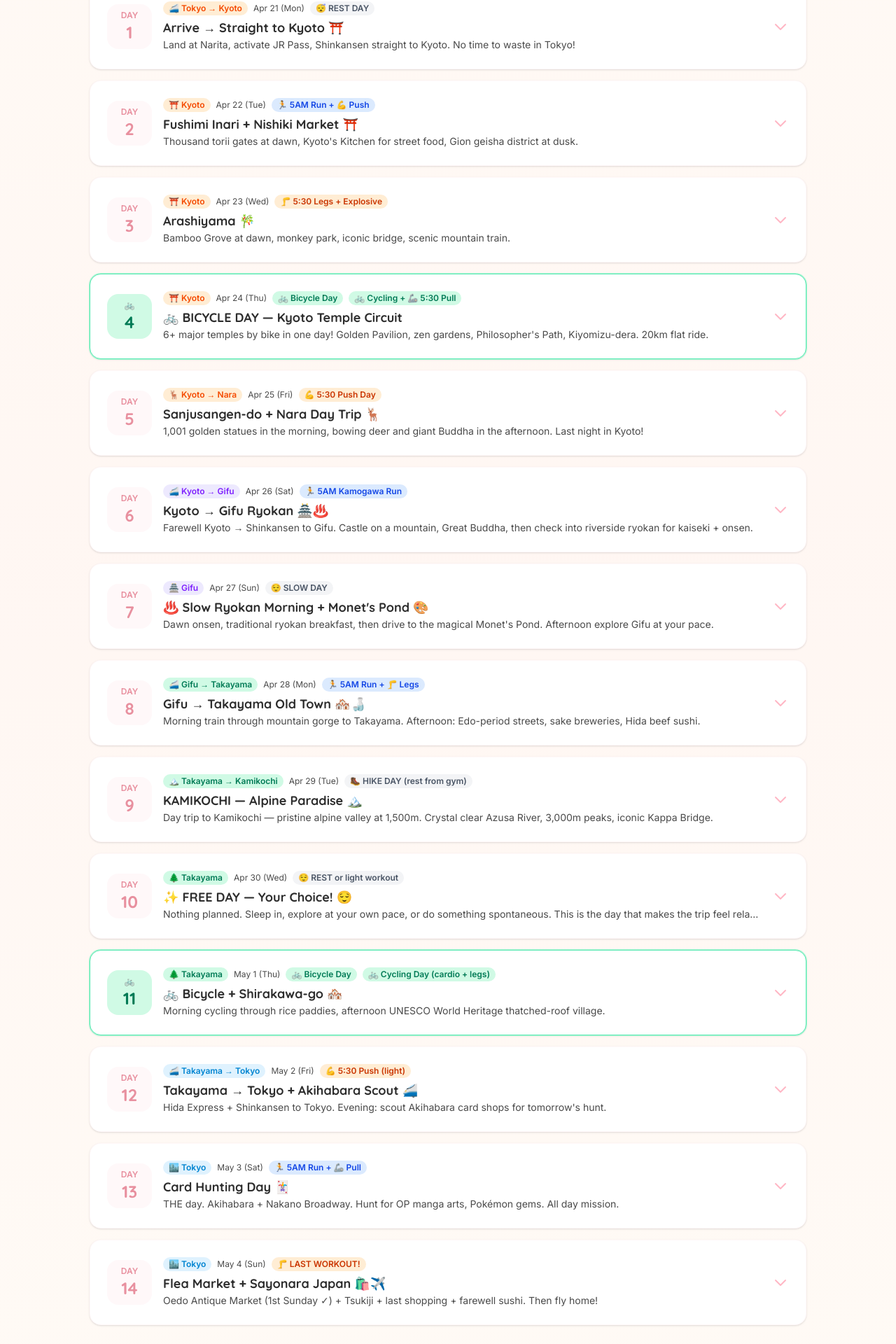
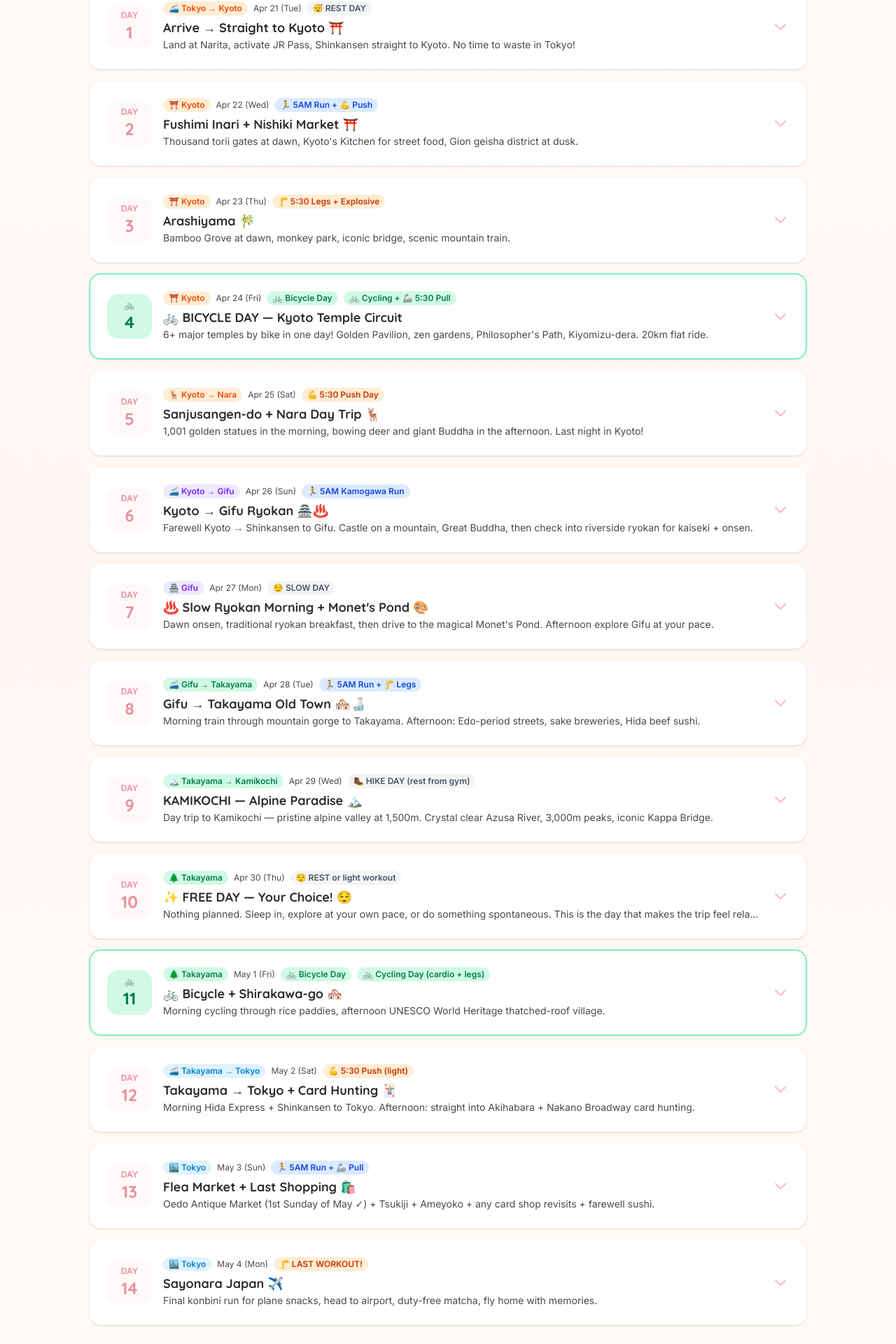
Before and after one commit to zexoverz/japan-trip, a React (Vite) app: page / in a window 1280 px wide. Shown: the part 2107-4027 px from the top of the page at 70% size. Built offline with nearby package versions, Linux system fonts and the light colour scheme.

Commit message:
fix: correct day-of-week labels, Day 12=card hunting, Day 13=flea market Sun May 3, Day 14=departure, keep original Tokyo accom list

```diff
--- a/src/components/Itinerary.jsx
+++ b/src/components/Itinerary.jsx
@@ -2,7 +2,7 @@ import { useState } from 'react'
 
 const days = [
   {
-    day: 1, date: 'Apr 21 (Mon)', title: 'Arrive → Straight to Kyoto ⛩️',
+    day: 1, date: 'Apr 21 (Tue)', title: 'Arrive → Straight to Kyoto ⛩️',
     city: 'Tokyo → Kyoto', cityColor: 'bg-orange-100 text-orange-600',
     theme: 'Arrival & Travel',
     isBicycleDay: false,
@@ -27,7 +27,7 @@ const days = [
     ],
   },
   {
-    day: 2, date: 'Apr 22 (Tue)', title: 'Fushimi Inari + Nishiki Market ⛩️',
+    day: 2, date: 'Apr 22 (Wed)', title: 'Fushimi Inari + Nishiki Market ⛩️',
     city: 'Kyoto', cityColor: 'bg-orange-100 text-orange-600',
     theme: 'Iconic Kyoto',
     isBicycleDay: false,
@@ -62,7 +62,7 @@ const days = [
     ],
   },
   {
-    day: 3, date: 'Apr 23 (Wed)', title: 'Arashiyama 🎋',
+    day: 3, date: 'Apr 23 (Thu)', title: 'Arashiyama 🎋',
     city: 'Kyoto', cityColor: 'bg-orange-100 text-orange-600',
     theme: 'Bamboo & Mountains',
     isBicycleDay: false,
@@ -93,7 +93,7 @@ const days = [
     ],
   },
   {
-    day: 4, date: 'Apr 24 (Thu)', title: '🚲 BICYCLE DAY — Kyoto Temple Circuit',
+    day: 4, date: 'Apr 24 (Fri)', title: '🚲 BICYCLE DAY — Kyoto Temple Circuit',
     city: 'Kyoto', cityColor: 'bg-orange-100 text-orange-600',
     theme: '🚲 Bicycle Day',
     isBicycleDay: true,
@@ -129,7 +129,7 @@ const days = [
     ],
   },
   {
-    day: 5, date: 'Apr 25 (Fri)', title: 'Sanjusangen-do + Nara Day Trip 🦌',
+    day: 5, date: 'Apr 25 (Sat)', title: 'Sanjusangen-do + Nara Day Trip 🦌',
     city: 'Kyoto → Nara', cityColor: 'bg-orange-100 text-orange-600',
     theme: '🦌 Temples & Deer',
     isBicycleDay: false,
@@ -162,7 +162,7 @@ const days = [
     ],
   },
   {
-    day: 6, date: 'Apr 26 (Sat)', title: 'Kyoto → Gifu Ryokan 🏯♨️',
+    day: 6, date: 'Apr 26 (Sun)', title: 'Kyoto → Gifu Ryokan 🏯♨️',
     city: 'Kyoto → Gifu', cityColor: 'bg-violet-100 text-violet-600',
     theme: '♨️ Ryokan & Onsen',
     isBicycleDay: false,
@@ -198,7 +198,7 @@ const days = [
     ],
   },
   {
-    day: 7, date: 'Apr 27 (Sun)', title: '♨️ Slow Ryokan Morning + Monet\'s Pond 🎨',
+    day: 7, date: 'Apr 27 (Mon)', title: '♨️ Slow Ryokan Morning + Monet\'s Pond 🎨',
     city: 'Gifu', cityColor: 'bg-violet-100 text-violet-600',
     theme: '🎨 Hidden Gem Day',
     isBicycleDay: false,
@@ -234,7 +234,7 @@ const days = [
     ],
   },
   {
-    day: 8, date: 'Apr 28 (Mon)', title: 'Gifu → Takayama Old Town 🏘️🍶',
+    day: 8, date: 'Apr 28 (Tue)', title: 'Gifu → Takayama Old Town 🏘️🍶',
     city: 'Gifu → Takayama', cityColor: 'bg-emerald-100 text-emerald-700',
     theme: '🏘️ Old Japan',
     isBicycleDay: false,
@@ -270,7 +270,7 @@ const days = [
     ],
   },
   {
-    day: 9, date: 'Apr 29 (Tue)', title: 'KAMIKOCHI — Alpine Paradise 🏔️',
+    day: 9, date: 'Apr 29 (Wed)', title: 'KAMIKOCHI — Alpine Paradise 🏔️',
     city: 'Takayama → Kamikochi', cityColor: 'bg-emerald-100 text-emerald-700',
     theme: '🏔️ Japanese Alps Hike',
     isBicycleDay: false,
@@ -304,7 +304,7 @@ const days = [
     ],
   },
   {
-    day: 10, date: 'Apr 30 (Wed)', title: '✨ FREE DAY — Your Choice! 😌',
+    day: 10, date: 'Apr 30 (Thu)', title: '✨ FREE DAY — Your Choice! 😌',
     city: 'Takayama', cityColor: 'bg-emerald-100 text-emerald-700',
     theme: '✨ Buffer / Rest Day',
     isBicycleDay: false,
@@ -335,7 +335,7 @@ const days = [
     ],
   },
   {
-    day: 11, date: 'May 1 (Thu)', title: '🚲 Bicycle + Shirakawa-go 🏘️',
+    day: 11, date: 'May 1 (Fri)', title: '🚲 Bicycle + Shirakawa-go 🏘️',
     city: 'Takayama', cityColor: 'bg-emerald-100 text-emerald-700',
     theme: '🚲 Bicycle + UNESCO Village',
     isBicycleDay: true,
@@ -370,102 +370,100 @@ const days = [
     ],
   },
   {
-    day: 12, date: 'May 2 (Fri)', title: 'Takayama → Tokyo + Akihabara Scout 🚄',
+    day: 12, date: 'May 2 (Sat)', title: 'Takayama → Tokyo + Card Hunting 🃏',
     city: 'Takayama → Tokyo', cityColor: 'bg-sky-100 text-sky-600',
-    theme: '🚄 Travel to Tokyo',
+    theme: '🃏 Travel + Card Hunt',
     isBicycleDay: false,
-    fitness: { type: 'push', label: '💪 5:30 Push (light)', detail: '5:30 light session: Push-ups 4×15, diamond push-ups 3×12, pike push-ups 3×10, plank 3×45s. Or just enjoy the morning.' },
+    fitness: { type: 'push', label: '💪 5:30 Push (light)', detail: '5:30 light session before travel. Or skip — big card hunting afternoon ahead.' },
     image: 'https://images.unsplash.com/photo-1542051841857-5f90071e7989?w=600&q=75',
-    summary: 'Hida Express + Shinkansen to Tokyo. Evening: scout Akihabara card shops for tomorrow\'s hunt.',
-    dayCost: '¥5,000-8,000 (transport + dinner)',
+    summary: 'Morning Hida Express + Shinkansen to Tokyo. Afternoon: straight into Akihabara + Nakano Broadway card hunting.',
+    dayCost: '¥5,000-8,000 (food) + CARD BUDGET',
     schedule: [
-      { time: '05:30', emoji: '💪', text: 'PUSH (light): Push-ups 4×15, diamond push-ups 3×12, plank 3×45s. Or skip — travel day.' },
+      { time: '05:30', emoji: '💪', text: 'PUSH (light): Push-ups 4×15, diamond push-ups 3×12, plank 3×45s. Or skip — travel + hunt day.' },
       { time: '06:15', emoji: '🚿', text: 'Shower → breakfast → pack' },
-      { time: '08:00', emoji: '📦', text: 'CHECK OUT guesthouse' },
-      { time: '08:30', emoji: '🚃', text: 'JR Hida Express: Takayama → Nagoya (2h 20min, covered by JR Pass!)' },
-      { time: '10:50', emoji: '🍜', text: 'Quick lunch at Nagoya Station — last chance for miso katsu or kishimen!' },
-      { time: '11:30', emoji: '🚄', text: 'Shinkansen: Nagoya → Tokyo (1h 40min, covered by JR Pass!)' },
-      { time: '13:10', emoji: '🏙️', text: 'Arrive Tokyo! Drop bags at hotel near Akihabara/Ueno.' },
-      { time: '14:00', emoji: '🏨', text: 'Check in hotel' },
-      { time: '15:00', emoji: '🚶', text: 'Akihabara scouting — walk around, note card shop locations for tomorrow\'s hunt' },
-      { time: '16:00', emoji: '🃏', text: 'Quick peek at Mandarake Complex — check stock, note prices, don\'t buy yet!' },
-      { time: '17:00', emoji: '🃏', text: 'Peek at Yuyu-tei, Surugaya — build your mental map of where to hit tomorrow' },
-      { time: '19:00', emoji: '🍜', text: 'Dinner: ramen under Akihabara station or try a maid café for the experience 😂' },
-      { time: '21:00', emoji: '📱', text: 'Plan tomorrow\'s card hunting route. Check SNKR Dunk prices. Early sleep!' },
+      { time: '07:30', emoji: '📦', text: 'CHECK OUT guesthouse' },
+      { time: '08:00', emoji: '🚃', text: 'JR Hida Express: Takayama → Nagoya (2h 20min, covered by JR Pass!)' },
+      { time: '10:20', emoji: '🍜', text: 'Quick lunch at Nagoya Station — miso katsu or kishimen!' },
+      { time: '11:00', emoji: '🚄', text: 'Shinkansen: Nagoya → Tokyo (1h 40min, covered by JR Pass!)' },
+      { time: '12:40', emoji: '🏙️', text: 'Arrive Tokyo! Drop bags at hotel near Akihabara/Ueno.' },
+      { time: '13:30', emoji: '🏨', text: 'Check in hotel. Game face on. 🎯' },
+      { time: '14:00', emoji: '🃏', text: 'Mandarake Complex Akihabara — floors 3-5 for TCG. PSA slabs, vintage promos.' },
+      { time: '15:30', emoji: '🃏', text: 'Surugaya Akihabara — multiple locations on Chuo-dori. Compare prices!' },
+      { time: '16:30', emoji: '🃏', text: 'Yuyu-tei physical store — best for One Piece raw singles. Same prices as online!' },
+      { time: '17:00', emoji: '🃏', text: 'Card Rush + Book Off Akihabara — check glass cases for random steals' },
+      { time: '17:30', emoji: '🚃', text: 'Train to Nakano (JR Chuo Line, 15 min)' },
+      { time: '18:00', emoji: '🏪', text: '🎯 Mandarake Nakano Broadway — THE BEST for vintage/museum promos. Floors 2-4.' },
+      { time: '19:30', emoji: '🍺', text: 'Dinner near Nakano — cheap izakaya area. Celebrate day 1 haul!' },
+      { time: '21:00', emoji: '📦', text: 'Back to hotel. Organize purchases. Plan tomorrow\'s hits if anything was missed.' },
     ],
     tips: [
-      'Total travel: Takayama → Nagoya (2h20) → Tokyo (1h40) = ~4h moving time.',
-      'Scout Akihabara tonight so you don\'t waste time tomorrow figuring out where to go.',
-      'Reserve Shinkansen seats — Golden Week trains are packed!',
-    ],
-  },
-  {
-    day: 13, date: 'May 3 (Sat)', title: 'Card Hunting Day 🃏',
-    city: 'Tokyo', cityColor: 'bg-sky-100 text-sky-600',
-    theme: '🃏 THE Card Hunt',
-    isBicycleDay: false,
-    fitness: { type: 'run+pull', label: '🏃 5AM Run + 🦾 Pull', detail: '5:00 Imperial Palace Loop (5km) — THE most famous running route in Japan! → 5:40 Pull: doorframe rows 4×12, backpack curls 3×15, plank shoulder taps 3×20. Done by 6:10.', run: 'Imperial Palace Loop, 5km' },
-    image: 'https://images.unsplash.com/photo-1542051841857-5f90071e7989?w=600&q=75',
-    summary: 'THE day. Akihabara + Nakano Broadway. Hunt for OP manga arts, Pokémon gems. All day mission.',
-    dayCost: '¥3,000-5,000 (food) + CARD BUDGET',
-    schedule: [
-      { time: '05:00', emoji: '🏃', text: '5AM RUN: Imperial Palace Loop (5km) — THE most famous running route in Japan!' },
-      { time: '05:40', emoji: '🦾', text: 'PULL: Doorframe rows 4×12, backpack curls 3×15, plank shoulder taps 3×20' },
-      { time: '06:10', emoji: '🚿', text: 'Shower → breakfast → game face on' },
-      { time: '09:30', emoji: '📱', text: 'Open SNKR Dunk on phone — have target prices ready for comparison' },
-      { time: '10:00', emoji: '🃏', text: 'Mandarake Complex Akihabara — floors 3-5 for TCG. Check graded PSA slabs, vintage promos.' },
-      { time: '11:30', emoji: '🃏', text: 'Surugaya Akihabara — multiple locations on Chuo-dori. Compare prices across stores!' },
-      { time: '12:30', emoji: '🍜', text: 'Lunch: ramen street under Akihabara station (fast, cheap, good)' },
-      { time: '13:30', emoji: '🃏', text: 'Card Rush Akihabara — good selection of modern PSA slabs' },
-      { time: '14:30', emoji: '🃏', text: 'Yuyu-tei physical store — best for One Piece raw singles. Same prices as online!' },
-      { time: '15:30', emoji: '🃏', text: 'Book Off Akihabara — check glass cases for random steals' },
-      { time: '16:30', emoji: '🚃', text: 'Train to Nakano (JR Chuo Line, 15 min)' },
-      { time: '17:00', emoji: '🏪', text: '🎯 Mandarake Nakano Broadway — THE BEST for vintage/museum promos. Check floors 2-4.' },
-      { time: '18:30', emoji: '🔍', text: 'Other Nakano Broadway card shops — several in the building' },
-      { time: '19:30', emoji: '🍺', text: 'Dinner near Nakano — great cheap izakaya area. Celebrate your haul!' },
-      { time: '21:00', emoji: '📦', text: 'Back to hotel. Organize purchases. Put slabs in hard-top loaders for carry-on.' },
-    ],
-    tips: [
+      'Arrive Tokyo ~12:40 → hunting by 14:00. That\'s 7+ hours of card shopping!',
       '🎯 PRIMARY TARGETS: OP manga art parallels (OP01-OP04), Pokémon gems',
       'Check SNKR Dunk prices on phone BEFORE every purchase!',
       'Tax-free: spend ¥5,000+ at one store → show passport → no tax!',
       'Carry CASH — some smaller card shops are cash-only.',
-      'Don\'t buy English cards in Japan — they\'re cheaper online.',
     ],
   },
   {
-    day: 14, date: 'May 4 (Sun)', title: 'Flea Market + Sayonara Japan 🛍️✈️',
+    day: 13, date: 'May 3 (Sun)', title: 'Flea Market + Last Shopping 🛍️',
     city: 'Tokyo', cityColor: 'bg-sky-100 text-sky-600',
-    theme: '🛍️ Last Day + Departure',
+    theme: '🛍️ Flea Market Day',
     isBicycleDay: false,
-    fitness: { type: 'legs', label: '🦵 LAST WORKOUT!', detail: 'Last workout of the trip! Squats 4×20, jump squats 3×10, walking lunges 3×12, calf raises 4×20. Go hard — last session! Done by 6:00.' },
+    fitness: { type: 'run+pull', label: '🏃 5AM Run + 🦾 Pull', detail: '5:00 Imperial Palace Loop (5km) — THE most famous running route in Japan! → 5:40 Pull: doorframe rows 4×12, backpack curls 3×15, plank shoulder taps 3×20. Done by 6:10.', run: 'Imperial Palace Loop, 5km' },
     image: 'https://images.unsplash.com/photo-1493976040374-85c8e12f0c0e?w=600&q=75',
-    summary: 'Oedo Antique Market (1st Sunday ✓) + Tsukiji + last shopping + farewell sushi. Then fly home!',
+    summary: 'Oedo Antique Market (1st Sunday of May ✓) + Tsukiji + Ameyoko + any card shop revisits + farewell sushi.',
     dayCost: '¥8,000-15,000',
     schedule: [
-      { time: '05:30', emoji: '🦵', text: 'LAST WORKOUT! LEGS: Squats 4×20, jump squats 3×10, walking lunges 3×12, calf raises 4×20. 💪' },
-      { time: '06:00', emoji: '🚿', text: 'Shower → pack everything → breakfast' },
-      { time: '07:30', emoji: '📦', text: 'Final check: all cards secure in carry-on? Passport? WiFi returned?' },
-      { time: '08:00', emoji: '🏨', text: 'CHECK OUT hotel. Store bags at hotel (most hold luggage for free on checkout day).' },
-      { time: '08:30', emoji: '🚃', text: 'Head to Tsukiji Outer Market — tamagoyaki, fresh seafood, tuna bowls for breakfast #2' },
-      { time: '09:30', emoji: '🚃', text: 'Walk to Tokyo International Forum (5 min from Tsukiji)' },
-      { time: '10:00', emoji: '🛍️', text: '✨ Oedo Antique Market — Japan\'s largest outdoor antique market! 1st Sunday = today! ~250 vendors.' },
-      { time: '10:30', emoji: '🏺', text: 'Browse: vintage kimono, ceramics, woodblock prints, antique toys, retro cameras' },
-      { time: '11:30', emoji: '💰', text: 'Negotiate! Cash is king. Polite haggling expected (10-20% off).' },
-      { time: '12:30', emoji: '🍣', text: 'Early farewell sushi — splurge! Midori Sushi Shibuya or Sushi Zanmai Tsukiji' },
-      { time: '14:00', emoji: '🏪', text: 'Don Quijote — last-minute gifts, Japanese snacks, KitKat flavors' },
-      { time: '15:00', emoji: '🏨', text: 'Pick up bags from hotel' },
-      { time: '15:30', emoji: '🚃', text: 'Head to airport — Narita Express (1h) or Skyliner (41 min)' },
-      { time: '17:00', emoji: '🛍️', text: 'Airport duty-free — matcha sweets, Japanese whisky, last-minute omiyage' },
-      { time: '18:00', emoji: '🍜', text: 'Airport dinner — surprisingly good ramen at Narita/Haneda' },
-      { time: '19:00', emoji: '✈️', text: 'Board flight. ありがとう日本！See you next time! 🇯🇵' },
+      { time: '05:00', emoji: '🏃', text: '5AM RUN: Imperial Palace Loop (5km) — THE most famous running route in Japan! Counter-clockwise.' },
+      { time: '05:40', emoji: '🦾', text: 'PULL: Doorframe rows 4×12, backpack curls 3×15, plank shoulder taps 3×20' },
+      { time: '06:10', emoji: '🚿', text: 'Shower → breakfast' },
+      { time: '08:00', emoji: '🚃', text: 'Head to Tsukiji Outer Market — tamagoyaki, fresh seafood, tuna bowls' },
+      { time: '09:00', emoji: '🚃', text: 'Walk to Tokyo International Forum (Yurakucho, 5 min from Tsukiji)' },
+      { time: '09:30', emoji: '🛍️', text: '✨ Oedo Antique Market — Japan\'s largest outdoor antique market! 1st Sunday = today! ~250 vendors.' },
+      { time: '10:00', emoji: '🏺', text: 'Browse: vintage kimono, ceramics, old woodblock prints, antique toys, retro cameras, military items' },
+      { time: '11:00', emoji: '💰', text: 'Negotiate! Cash is king at flea markets. Polite haggling expected (10-20% off asking price).' },
+      { time: '12:00', emoji: '🍜', text: 'Lunch near Yurakucho/Ginza area' },
+      { time: '13:30', emoji: '🃏', text: 'Optional: revisit any card shops you missed yesterday, or Akihabara for final picks' },
+      { time: '15:00', emoji: '🛍️', text: 'Ameyoko Market (Ueno) — cheap street shopping, snacks, spices, dried fruits' },
+      { time: '16:30', emoji: '🏪', text: 'Don Quijote — last-minute gifts, Japanese snacks, KitKat flavors, electronics' },
+      { time: '18:00', emoji: '🚶', text: 'Optional: Shimokitazawa vintage shops or Shibuya/Harajuku walk' },
+      { time: '19:30', emoji: '🍣', text: 'FAREWELL DINNER: Splurge on sushi! Midori Sushi (Shibuya), Sushi Zanmai (Tsukiji 24h), or kaiten-zushi' },
+      { time: '21:00', emoji: '📦', text: 'PACK EVERYTHING. Cards in hard-top loaders → carry-on bag. Souvenirs in checked luggage.' },
+      { time: '22:00', emoji: '😴', text: 'Last night in Japan. おやすみ！' },
     ],
     tips: [
       'Oedo Antique Market: 9AM-3PM, rain or shine. Come early for best selection!',
       'Flea market is CASH ONLY. Bring ¥20,000+ in cash.',
-      'Pack cards in carry-on ONLY. Never check valuable cards.',
-      'Return Suica at airport for ¥500 deposit refund. Or keep as souvenir!',
-      'Arrive airport 3 hours early during Golden Week!',
+      'This is your buffer day for any card shops you missed yesterday.',
+      'Tsukiji Outer Market is busiest 9-11AM. Go before the flea market.',
+    ],
+  },
+  {
+    day: 14, date: 'May 4 (Mon)', title: 'Sayonara Japan ✈️',
+    city: 'Tokyo', cityColor: 'bg-sky-100 text-sky-600',
+    theme: '✈️ Departure',
+    isBicycleDay: false,
+    fitness: { type: 'legs', label: '🦵 LAST WORKOUT!', detail: 'Last workout of the trip! Squats 4×20, jump squats 3×10, walking lunges 3×12, calf raises 4×20. Go hard! Done by 6:00. You earned it. 💪' },
+    image: 'https://images.unsplash.com/photo-1513407030348-c983a97b98d8?w=600&q=75',
+    summary: 'Final konbini run for plane snacks, head to airport, duty-free matcha, fly home with memories.',
+    dayCost: '¥3,000-5,000',
+    schedule: [
+      { time: '05:30', emoji: '🦵', text: 'LAST WORKOUT! LEGS: Squats 4×20, jump squats 3×10, walking lunges 3×12, calf raises 4×20. 💪' },
+      { time: '06:00', emoji: '🚿', text: 'Shower → final pack' },
+      { time: '08:00', emoji: '🍙', text: 'Breakfast — last Japanese konbini meal! Egg sandwich + onigiri + milk tea.' },
+      { time: '08:30', emoji: '🏪', text: 'Final konbini run — plane snacks (Tokyo Banana, KitKat flavors, matcha Pocky)' },
+      { time: '09:00', emoji: '📦', text: 'Final check: all cards secure in carry-on? Passport? WiFi returned? Suica card?' },
+      { time: '09:30', emoji: '🏨', text: 'Check out hotel' },
+      { time: '10:00', emoji: '🚃', text: 'Head to airport — Narita Express (1h, ¥3,250) or Skyliner (41 min, ¥2,520)' },
+      { time: '11:30', emoji: '🛍️', text: 'Airport duty-free — matcha sweets, Japanese whisky, cosmetics, last omiyage' },
+      { time: '12:30', emoji: '🍜', text: 'Airport lunch — surprisingly good ramen at Narita/Haneda food courts' },
+      { time: '14:00', emoji: '✈️', text: 'Board flight. ありがとう日本！See you next time! 🇯🇵' },
+    ],
+    tips: [
+      'Return Suica at airport for ¥500 deposit refund. Or keep it as souvenir!',
+      'Duty-free prices are actually good for Royce chocolate and Japanese whisky.',
+      'Arrive 3 hours early for international flights during Golden Week!',
+      'Pack cards in carry-on ONLY. Never check valuable cards — airlines lose luggage.',
     ],
   },
 ]
```
Also changed, not shown: src/components/Accommodation.jsx (+9 -9 lines).
